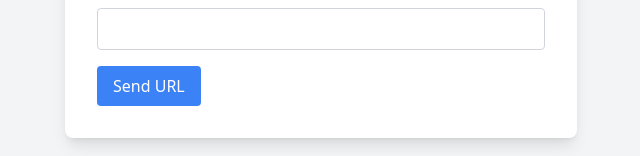
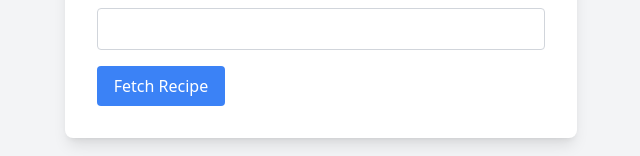
Before and after one commit to vishakhabhardwaj-tmpl/mpb-scraping-frontend, a Next.js app: page / in a window 1280 px wide. Shown: the part 393-549 px from the top of the page, without its empty margins (319-959 px from the left). Built offline with nearby package versions, Linux system fonts and the light colour scheme.

Commit message:
Update paths in jsconfig.json, package.json, and UrlInputPage.js, and add react-icons dependency

```diff
--- a/jsconfig.json
+++ b/jsconfig.json
@@ -1,7 +1,7 @@
 {
   "compilerOptions": {
     "paths": {
-      "@/*": ["./src*"]
+      "@/*": ["./src/*"]
     }
   }
 }
--- a/package.json
+++ b/package.json
@@ -14,6 +14,7 @@
     "next": "14.1.4",
     "react": "^18",
     "react-dom": "^18",
+    "react-icons": "^5.0.1",
     "react-markdown": "^9.0.1",
     "remark-gfm": "^4.0.0"
   },
--- a/src/components/UrlInputPage.js
+++ b/src/components/UrlInputPage.js
@@ -2,14 +2,17 @@ import React, { useState } from "react";
 import Markdown from "react-markdown";
 import remarkGfm from "remark-gfm";
 import axios from "axios";
+import { AiOutlineLoading3Quarters } from "react-icons/ai";
 
 export default function UrlInputPage() {
   const [url, setUrl] = useState("");
+  const [loading, setLoading] = useState(false);
   const [response, setResponse] = useState(null);
   const [error, setError] = useState(null);
 
   const handleSubmit = async (e) => {
     e.preventDefault();
+    setLoading(true);
     try {
       const res = await axios.post(
         "/api/proxy?url=http://tunica.zapto.org:5001/scrape",
@@ -20,8 +23,10 @@ export default function UrlInputPage() {
       );
 
       setResponse(response?.data);
+      setLoading(false);
     } catch (error) {
       setError(error);
+      setLoading(false);
     }
   };
 
@@ -43,9 +48,16 @@ export default function UrlInputPage() {
         </label>
         <button
           type="submit"
-          className="bg-blue-500 text-white px-4 py-2 rounded hover:bg-blue-600"
+          disabled={loading}
+          className="bg-blue-500 text-white px-4 py-2 rounded hover:bg-blue-600 w-32 h-10 flex justify-center"
         >
-          Send URL
+          {loading ? (
+            <span className="animate-spin">
+              <AiOutlineLoading3Quarters size={22} />
+            </span>
+          ) : (
+            "Fetch Recipe"
+          )}
         </button>
       </form>
       {response && (
--- a/src/pages/index.js
+++ b/src/pages/index.js
@@ -1,12 +1,10 @@
-import UrlInputPage from "@/src/components/UrlInputPage";
 import React from "react";
+import dynamic from "next/dynamic";
 
-const index = () => {
-  return (
-    <div>
-      <UrlInputPage />
-    </div>
-  );
+const UrlInputPage = dynamic(() => import("@/components/UrlInputPage"));
+
+const HomePage = () => {
+  return <UrlInputPage />;
 };
 
-export default index;
+export default HomePage;
```
Also changed, not shown: 1 other file (tests, documents, lock files or other folders).
